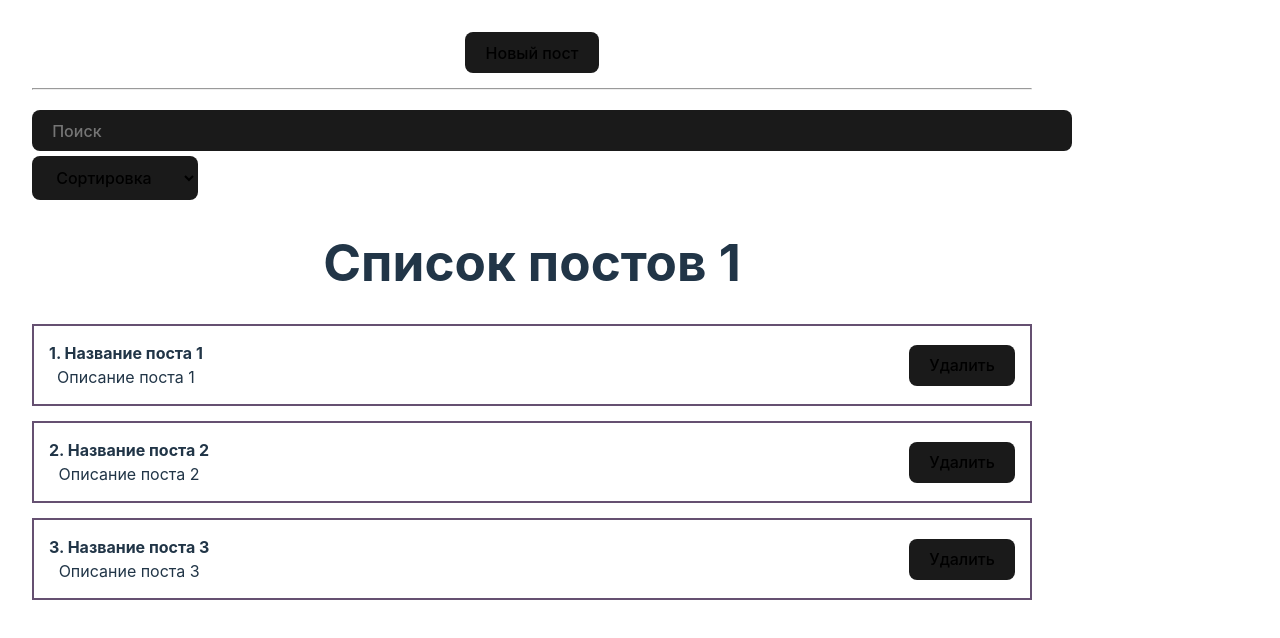
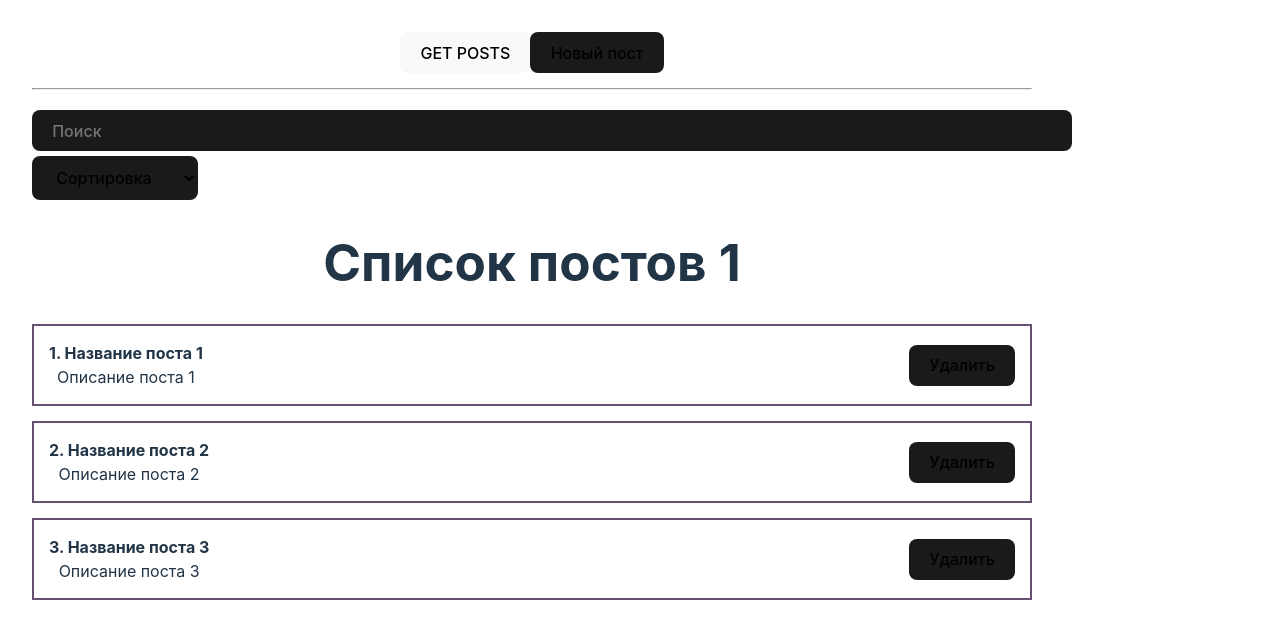
Before and after one commit to 00DemiX00/Feed-of-posts, a React (Vite) app: page / in a window 1280 px wide. Shown: the top 638 px of the page. Built offline with nearby package versions, Linux system fonts and the light colour scheme.

Commit message:
Подключен Axios, в результате приложение получает и загружает в ленту данные (посты) с сервера jsonplaceholder

```diff
--- a/package.json
+++ b/package.json
@@ -10,6 +10,7 @@
     "preview": "vite preview"
   },
   "dependencies": {
+    "axios": "^1.7.9",
     "react": "^18.3.1",
     "react-dom": "^18.3.1",
     "react-transition-group": "^4.4.5"
--- a/src/App.jsx
+++ b/src/App.jsx
@@ -11,6 +11,7 @@ import MySelect from './Components/UI/Select/MySelect';
 import PostFilter from './Components/PostFilter';
 import MyModal from './Components/UI/Modal/MyModal';
 import { usePosts } from './hooks/usePosts';
+import axios from 'axios';
 
 
 
@@ -31,12 +32,18 @@ function App() {
     setModal (false)
   };
 
+  async function fetchPosts() {
+    const response = await axios.get('https://jsonplaceholder.typicode.com/posts')
+    setPosts(response.data)
+  };
+
   const removePost = (post) => {
     setPosts(posts.filter(p => p.id !== post.id))
   };
 
   return (
   <div className='App'>
+    <button onClick={fetchPosts}>GET POSTS</button>
       <MyButton onClick={() => setModal(true)}>Новый пост</MyButton>
       <MyModal visible={modal} setVisible={setModal}>
       <PostForm create={createPost}></PostForm>
```
Also changed, not shown: 1 other file (tests, documents, lock files or other folders).
